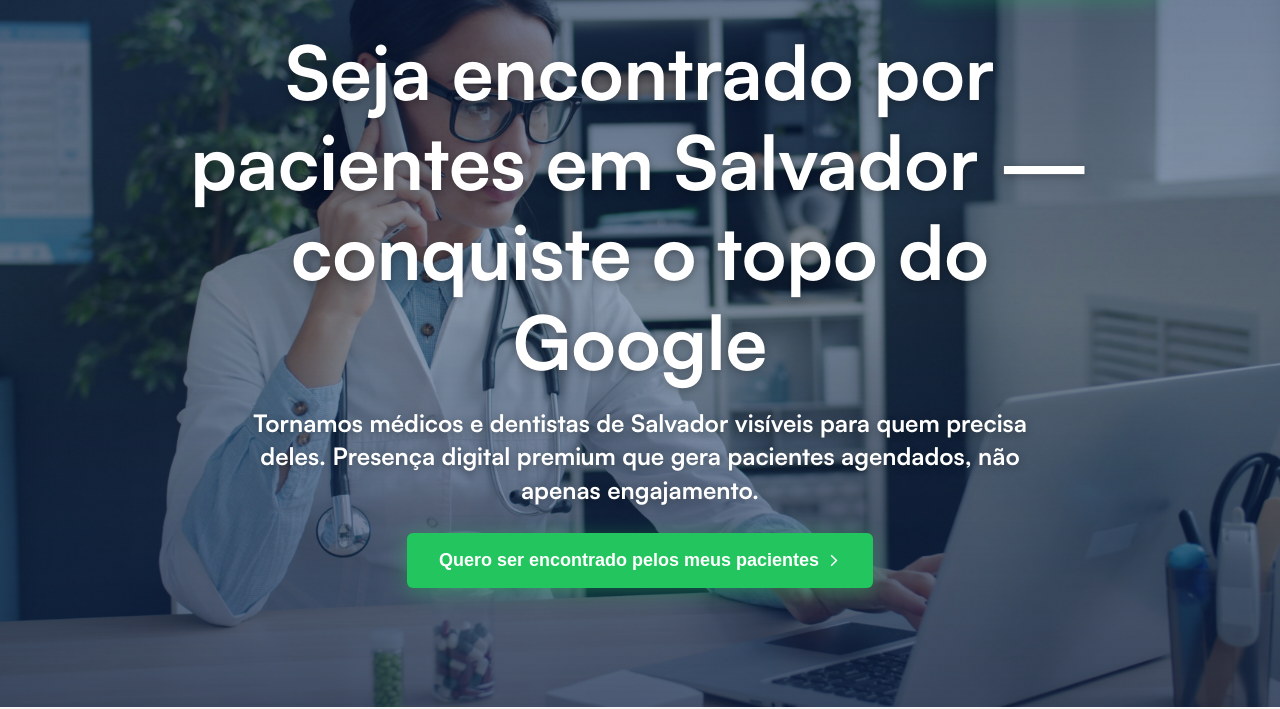
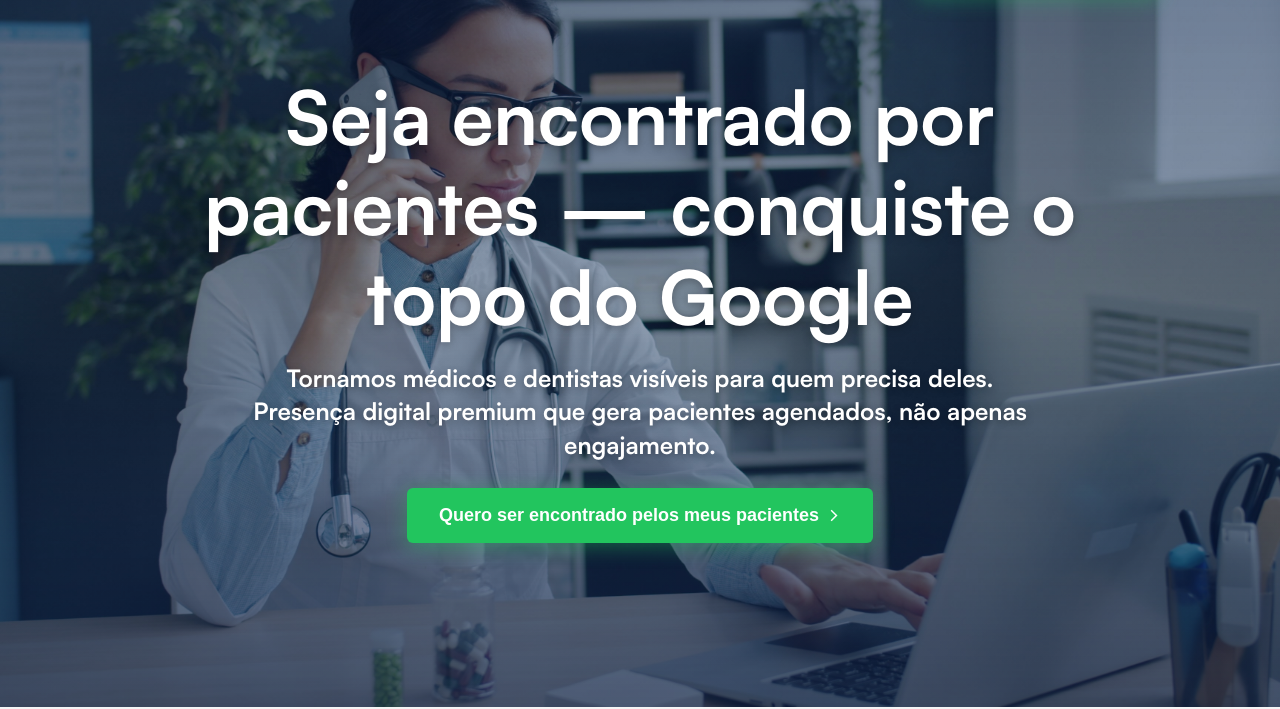
Before and after one commit to VunikSolutions/landingpage, a website built with Vite: page index.html in a window 1280 px wide. Shown: the part 93-802 px from the top of the page. Built offline with nearby package versions, Linux system fonts and the light colour scheme; some packages are replaced by stand-ins of ours; no server answers; grey boxes are pictures that could not be loaded.

Commit message:
feat: atualizando site

```diff
--- a/index.html
+++ b/index.html
@@ -228,11 +228,11 @@
     <div class="hero-overlay"></div>
     <div class="hero-content">
       <h1 class="hero-title">
-        Seja encontrado por pacientes em Salvador — conquiste o topo do Google
+        Seja encontrado por pacientes — conquiste o topo do Google
       </h1>
       <div class="hero-bottom-block">
         <p class="hero-subtitle">
-          Tornamos médicos e dentistas de Salvador visíveis para quem precisa deles. Presença digital premium que gera pacientes agendados, não apenas engajamento.
+          Tornamos médicos e dentistas visíveis para quem precisa deles. Presença digital premium que gera pacientes agendados, não apenas engajamento.
         </p>
         <button class="hero-cta" onclick="scrollToForm()">
           <span class="hero-cta-text-desktop">Quero ser encontrado pelos meus pacientes</span>
```
